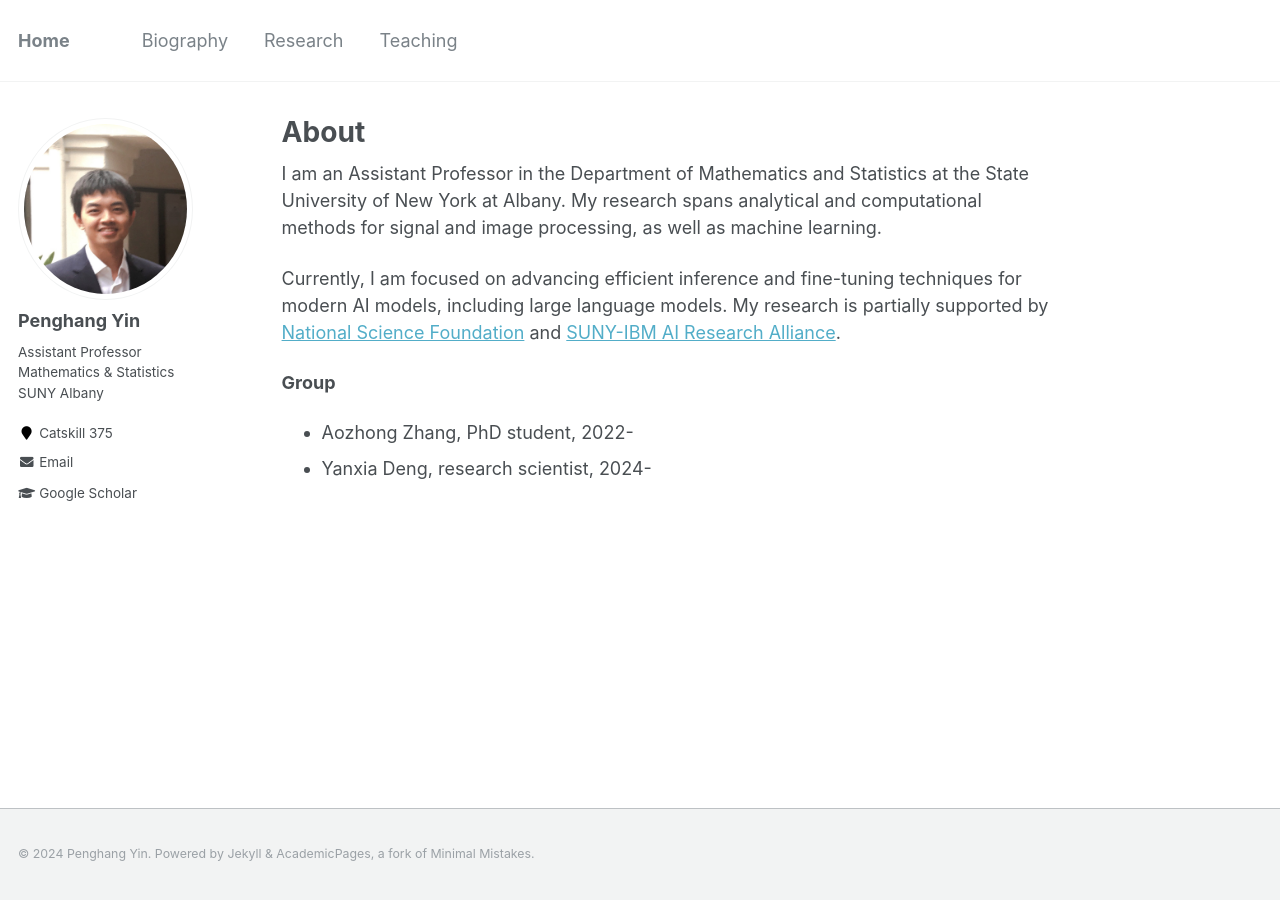
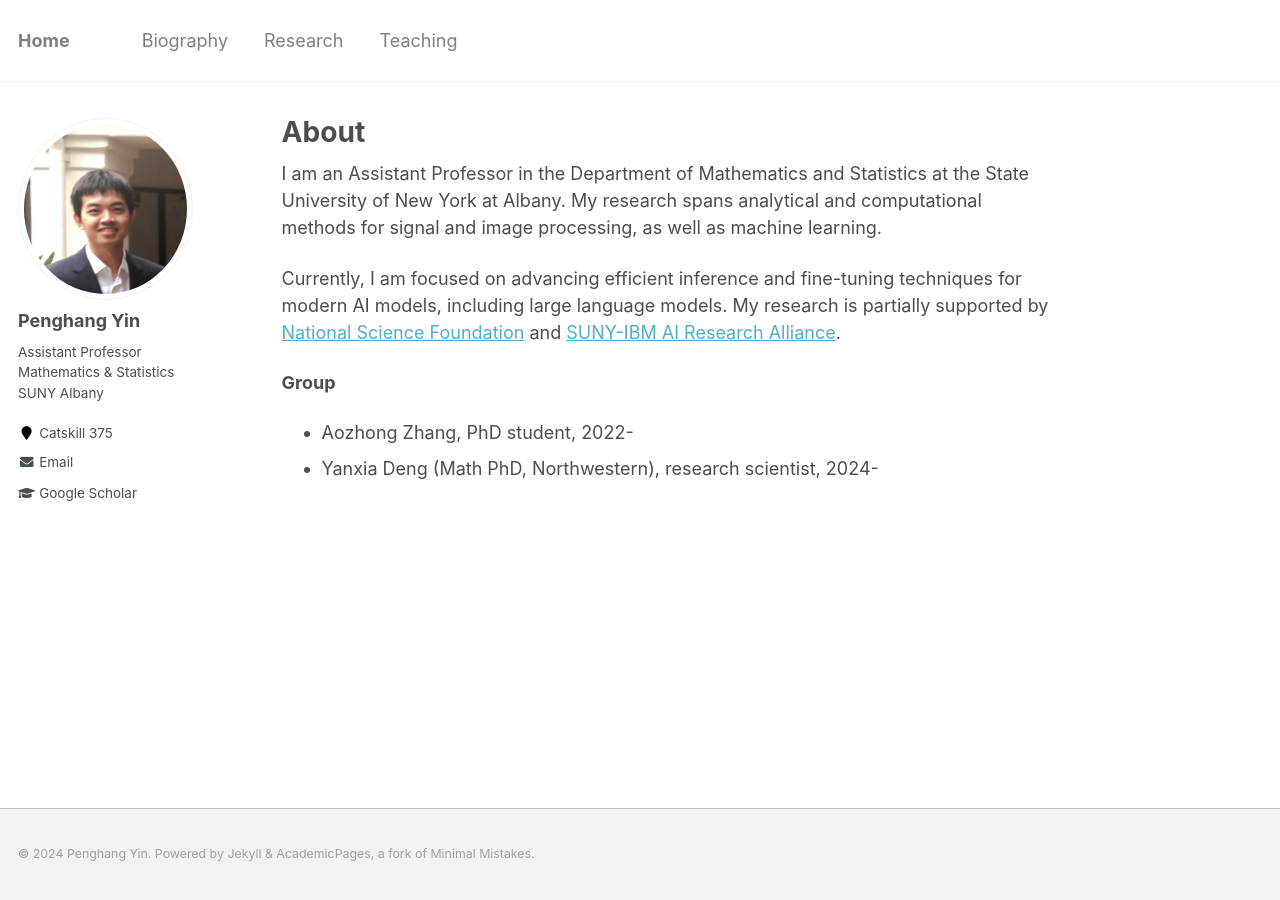
Before and after one commit to yin-penghang/yin-penghang.github.io, a Jekyll site: the page built from _pages/about.md, in a window 1280 px wide. Built offline with Jekyll 4.4.1, drawn with Linux system fonts in a browser that asks for light colours.

Commit message:
Update about.md

```diff
--- a/_pages/about.md
+++ b/_pages/about.md
@@ -14,4 +14,4 @@ Currently, I am focused on advancing efficient inference and fine-tuning techniq
 
 **Group**
 - Aozhong Zhang, PhD student, 2022-
-- Yanxia Deng, research scientist, 2024-
+- Yanxia Deng (Math PhD, Northwestern), research scientist, 2024-
```
